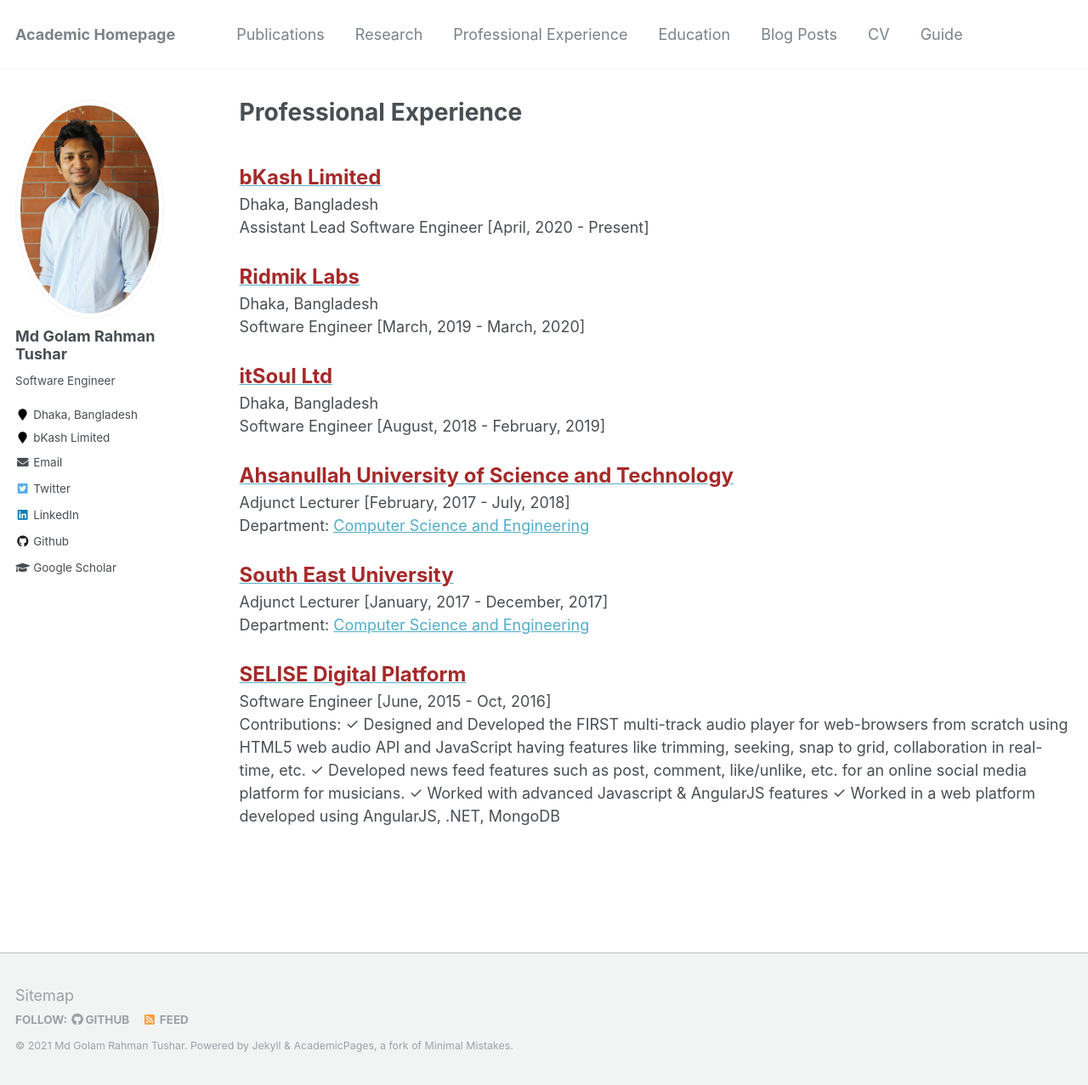
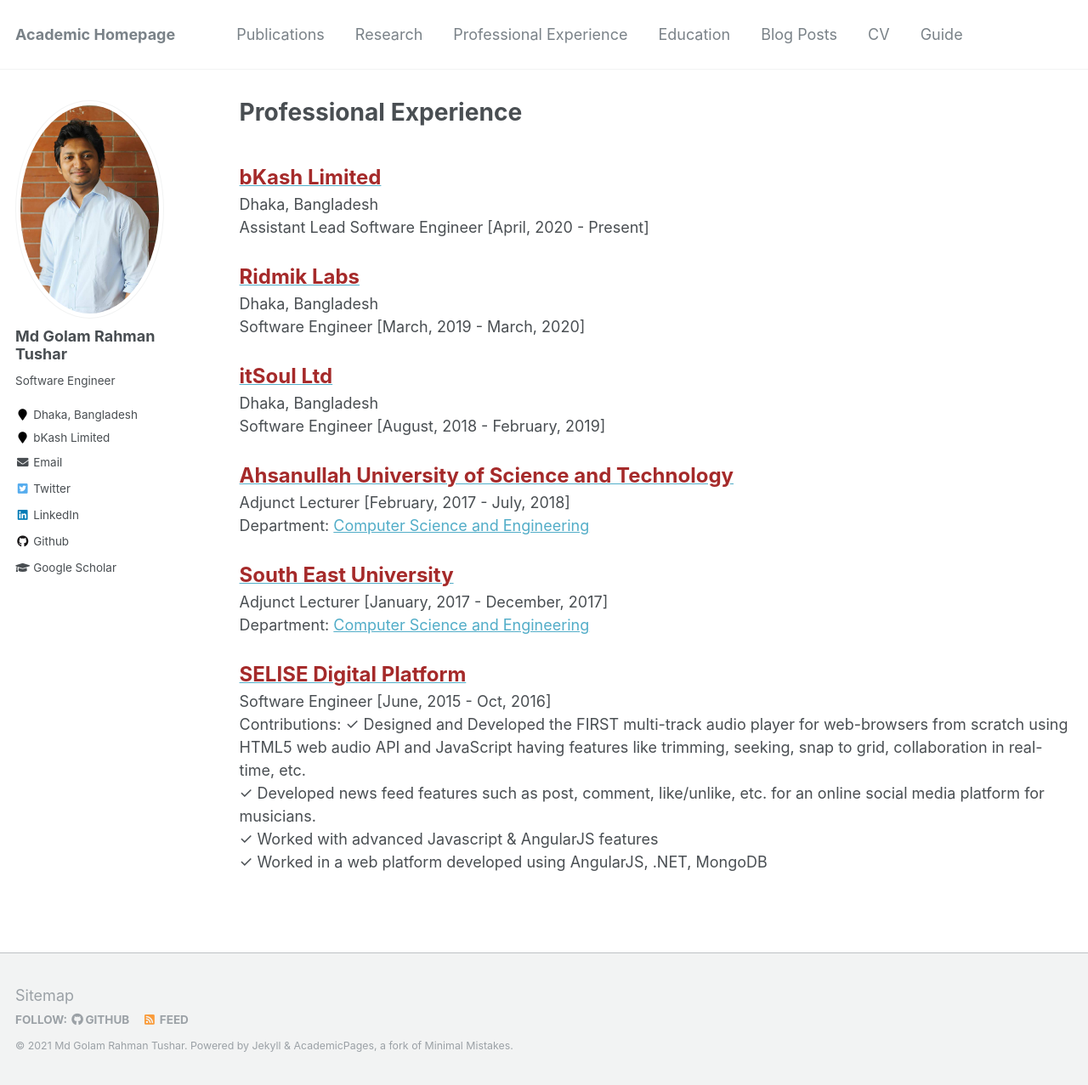
Before and after one commit to grtushar/grtushar.github.io, a Jekyll site: the page built from _pages/experince.md, in a window 1280 px wide and 1277 px high. Shown: the whole window at 85% size. Built offline with Jekyll 4.4.1, drawn with Linux system fonts in a browser that asks for light colours.

Commit message:
:sparkels: Update experience page

```diff
--- a/_pages/experince.md
+++ b/_pages/experince.md
@@ -30,8 +30,8 @@
   <span style="color:black; font-size:17px"><b><a href="https://selise.ch/" target="_blank"><font color="brown" size="5">SELISE Digital Platform</font></a></b></span><br/>
     Software Engineer [June, 2015 - Oct, 2016]<br/>
     Contributions:
-        ✓ Designed and Developed the FIRST multi-track audio player for web-browsers from scratch using HTML5 web audio API and JavaScript having features like trimming, seeking, snap to grid, collaboration in real-time, etc.
-        ✓ Developed news feed features such as post, comment, like/unlike, etc. for an online social media platform for musicians.
-        ✓ Worked with advanced Javascript & AngularJS features
+        ✓ Designed and Developed the FIRST multi-track audio player for web-browsers from scratch using HTML5 web audio API and JavaScript having features like trimming, seeking, snap to grid, collaboration in real-time, etc.<br/>
+        ✓ Developed news feed features such as post, comment, like/unlike, etc. for an online social media platform for musicians.<br/>
+        ✓ Worked with advanced Javascript & AngularJS features<br/>
         ✓ Worked in a web platform developed using AngularJS, .NET, MongoDB<br/>
 <br/>
```
Also changed, not shown: 2 other files.
